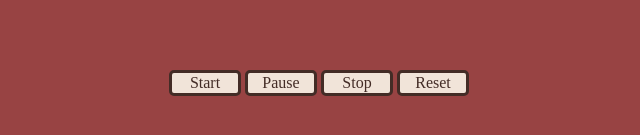
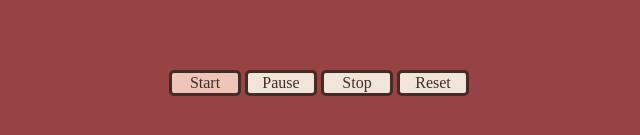
Before and after one commit to cat-writing-code/pomodoro-timer, a plain HTML site: page index.html in a window 1280 px wide. In both pictures the pointer is over the button "Start". Shown: the part 405-540 px from the top of the page, 321-961 px from the left. Drawn offline with Linux system fonts and the light colour scheme; a web font is replaced by a local one.

Commit message:
button hover

```diff
--- a/css/style.css
+++ b/css/style.css
@@ -52,3 +52,7 @@
     border: solid #432c26;
     cursor: pointer;
 }
+
+.timer-controls button:hover{
+    background-color: #f0c5b9;
+}
```
